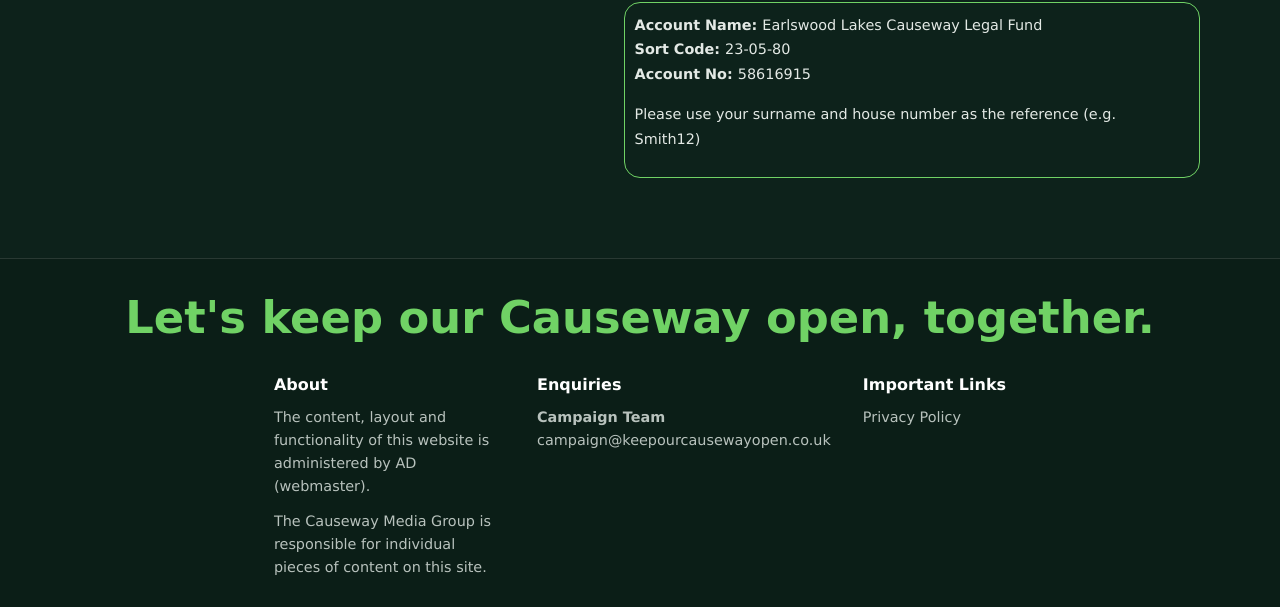
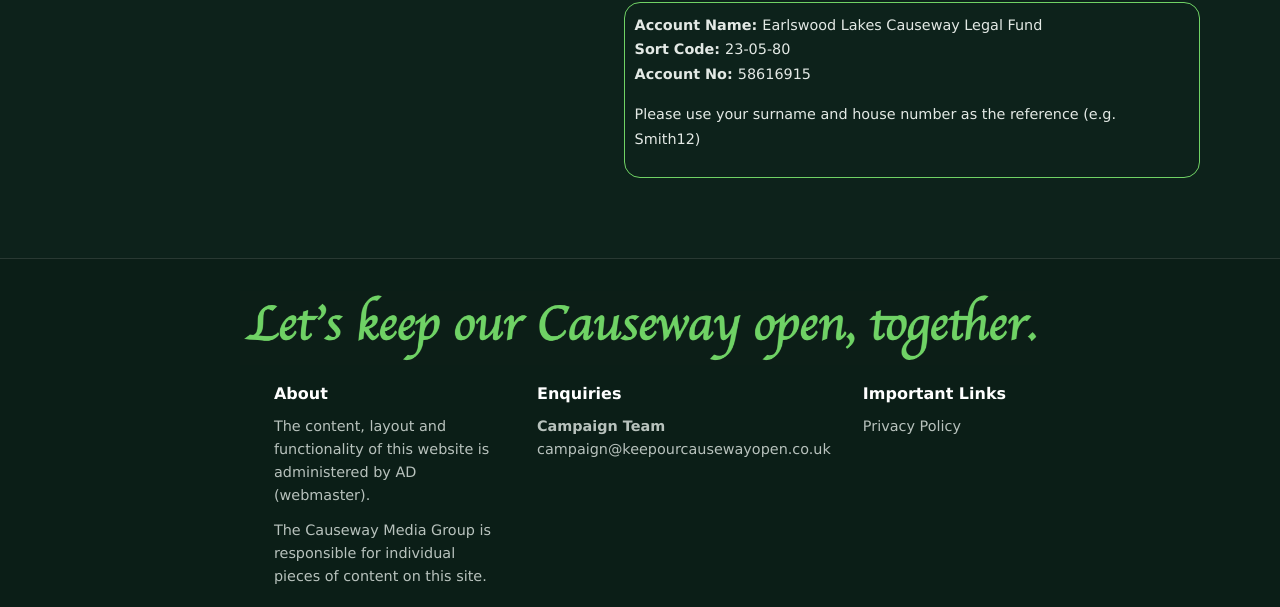
Before and after one commit to earlcauseway/earlcauseway.github.io, a plain HTML site: page index.html in a window 1280 px wide. Shown: the part 1604-2211 px from the top of the page. Drawn offline with Linux system fonts and the light colour scheme.

Commit message:
Update to image instead of text - save on font

```diff
--- a/index.html
+++ b/index.html
@@ -113,7 +113,9 @@
         <script src="/scripts/menu.js"></script>
         <script src="/scripts/video.js"></script>
         <footer>
-            <h3 style="color: var(--title2); text-align: center; display: block; font-size: 2.8rem; font-family: cursive, sans-serif;"><b>Let's keep our Causeway open, together.</b></h3><br>
+            <!-- <h3 style="color: var(--title2); text-align: center; display: block; font-size: 2.8rem; font-family: cursive, sans-serif;"><b>Let's keep our Causeway open, together.</b></h3><br> -->
+            <img src="/images/letskeepourcausewayopentogether.png">
+            <br>
             <div class="footerColumns">
                 <div class="footerCol">
                     <h3>About</h3>
--- a/styles/main.css
+++ b/styles/main.css
@@ -32,6 +32,11 @@ footer {
     border-top: 1px solid rgba(255, 255, 255, 0.12);
     color: #fff;
     padding: 2rem var(--pad) 1.2rem;
+}
+footer img {
+    max-width: 50rem;
+    display: block;
+    margin: auto;
 }
 .footerSmall {
     font-size: 0.8rem;
@@ -304,6 +309,10 @@ nav a:focus-visible::after {
         text-align: center;
     }
 
+    footer img {
+        max-width: 15rem;
+    }
+
     nav {
         position: absolute;
         top: 100%;
```
Also changed, not shown: privacy-policy.html (+3 -1 lines), images/letskeepourcausewayopentogether.png (added).
